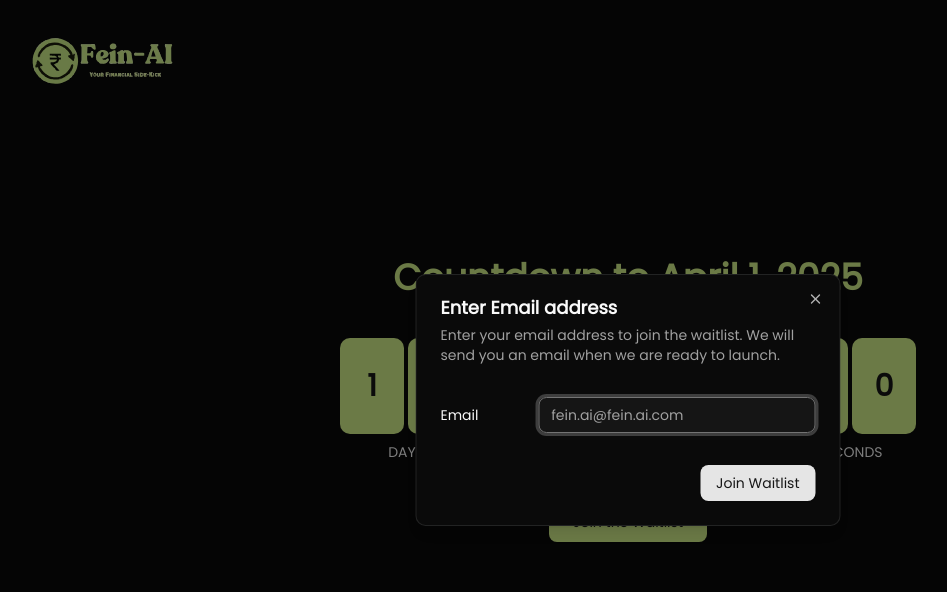
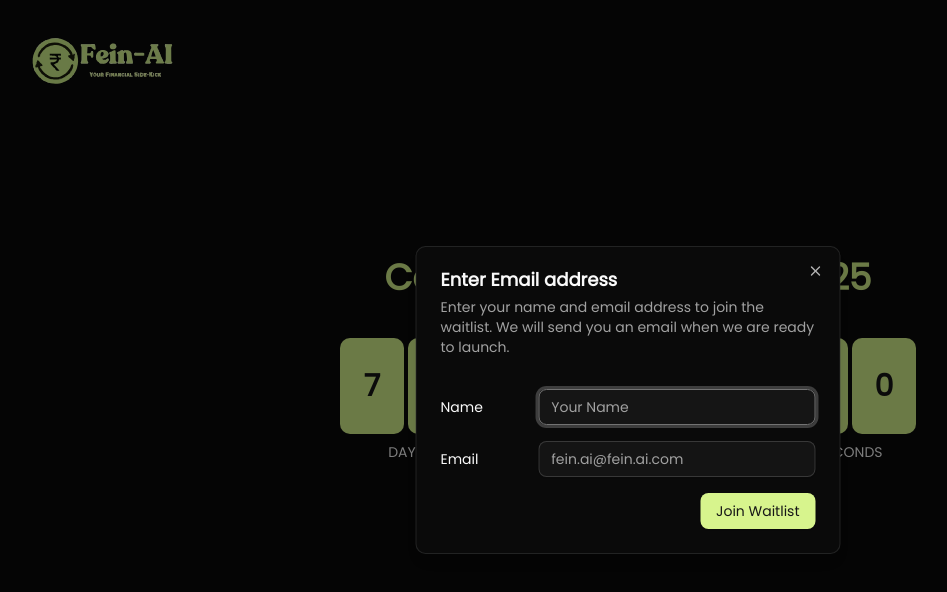
Before and after one commit to Fein-AI-org/fein-ai-web, a Next.js app: page / in a window 1280 px wide. Both pictures are taken after a click on the button "Join the Waitlist". Shown: the top 592 px of the page, without its empty margins (12-959 px from the left). Built offline with nearby package versions, Linux system fonts and the light colour scheme.

Commit message:
validate waitlist form (add api)

```diff
--- a/package.json
+++ b/package.json
@@ -9,6 +9,7 @@
     "lint": "next lint"
   },
   "dependencies": {
+    "@hookform/resolvers": "^4.1.3",
     "@radix-ui/react-dialog": "^1.1.6",
     "@radix-ui/react-label": "^2.1.2",
     "@radix-ui/react-slot": "^1.1.2",
@@ -19,8 +20,10 @@
     "next": "15.2.3",
     "react": "^19.0.0",
     "react-dom": "^19.0.0",
+    "react-hook-form": "^7.54.2",
     "tailwind-merge": "^3.0.2",
-    "tw-animate-css": "^1.2.4"
+    "tw-animate-css": "^1.2.4",
+    "zod": "^3.24.2"
   },
   "devDependencies": {
     "@eslint/eslintrc": "^3",
--- a/src/app/page.tsx
+++ b/src/app/page.tsx
@@ -5,11 +5,11 @@ import Image from 'next/image'
 
 export default function Home() {
 
-  const endDate = new Date('2025-04-01T00:00:00+05:30')
+  const endDate = new Date('2025-06-03T00:00:00+05:30')
   return (
     <div className='flex flex-col items-center justify-center gap-10 h-screen'>
       <Image className='absolute sm:left-10 top-5 left-5' src={logo} alt="fein-ai" width={150} />
-      <h1 className='text-2xl text-[#d7f48d] sm:text-4xl font-bold'>Countdown to April 1, 2025</h1>
+      <h1 className='text-2xl text-[#d7f48d] sm:text-4xl font-bold'>Countdown to June 3, 2025</h1>
       <FlipTimer endDate={endDate} />
       <JoinWaitlist />
     </div>
--- a/src/components/JoinWaitlist.tsx
+++ b/src/components/JoinWaitlist.tsx
@@ -1,7 +1,10 @@
 "use client";
 
-import { useState } from "react"
-import { Button } from "@/components/ui/button"
+import { useState } from "react";
+import { useForm } from "react-hook-form";
+import { z } from "zod";
+import { zodResolver } from "@hookform/resolvers/zod";
+import { Button } from "@/components/ui/button";
 import {
     Dialog,
     DialogContent,
@@ -10,18 +13,29 @@ import {
     DialogHeader,
     DialogTitle,
     DialogTrigger,
-} from "@/components/ui/dialog"
-import { Input } from "@/components/ui/input"
-import { Label } from "@/components/ui/label"
+} from "@/components/ui/dialog";
+import { Input } from "@/components/ui/input";
+import { Label } from "@/components/ui/label";
+
+const schema = z.object({
+    name: z.string().min(1, "Name is required"),
+    email: z.string().email("Invalid email address"),
+});
+
+type FormData = z.infer<typeof schema>;
 
 export default function JoinWaitlist() {
-
-    const [email, setEmail] = useState('');
     const [open, setOpen] = useState(false);
 
-    const handleChange = (e: React.ChangeEvent<HTMLInputElement>) => {
-        setEmail(e.target.value);
-    }
+    const { register, handleSubmit, formState: { errors } } = useForm<FormData>({
+        resolver: zodResolver(schema),
+    });
+
+    const onSubmit = (data: FormData) => {
+        console.log("Form Data:", data);
+        setOpen(false);
+    };
+
     return (
         <Dialog open={open} onOpenChange={setOpen}>
             <DialogTrigger asChild>
@@ -31,23 +45,33 @@ export default function JoinWaitlist() {
                 <DialogHeader>
                     <DialogTitle>Enter Email address</DialogTitle>
                     <DialogDescription>
-                        Enter your email address to join the waitlist. We will send you an email when we are ready to launch.
+                        Enter your name and email address to join the waitlist. We will send you an email when we are ready to launch.
                     </DialogDescription>
                 </DialogHeader>
+                <form onSubmit={handleSubmit(onSubmit)}>
                     <div className="grid gap-4 py-4">
                         <div className="grid grid-cols-4 items-center gap-4">
                             <Label htmlFor="name" className="text-right">
+                                Name
+                            </Label>
+                            <Input id="name" {...register("name")} placeholder="Your Name" className="col-span-3" />
+                            {errors.name && <span className="col-span-4 text-red-500">{errors.name.message}</span>}
+                        </div>
+                        <div className="grid grid-cols-4 items-center gap-4">
+                            <Label htmlFor="email" className="text-right">
                                 Email
                             </Label>
-                        <Input id="email" value={email} placeholder="fein.ai@fein.ai.com" onChange={handleChange} className="col-span-3" />
+                            <Input id="email" {...register("email")} placeholder="fein.ai@fein.ai.com" className="col-span-3" />
+                            {errors.email && <span className="col-span-4 text-red-500">{errors.email.message}</span>}
                         </div>
                     </div>
                     <DialogFooter className="w-full flex items-center justify-start">
-                    <Button type="submit" onClick={() => setOpen(false)}>
+                        <Button className="bg-[#d7f48d]" type="submit">
                             Join Waitlist
                         </Button>
                     </DialogFooter>
+                </form>
             </DialogContent>
         </Dialog>
-    )
+    );
 }
```
Also changed, not shown: 1 other file (tests, documents, lock files or other folders). Lines whose indentation alone changed are shown as unchanged.
